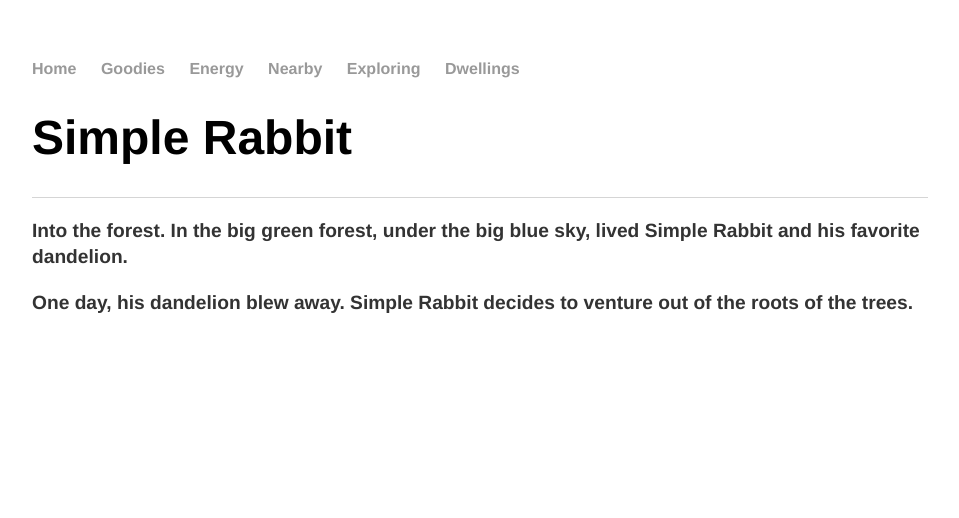
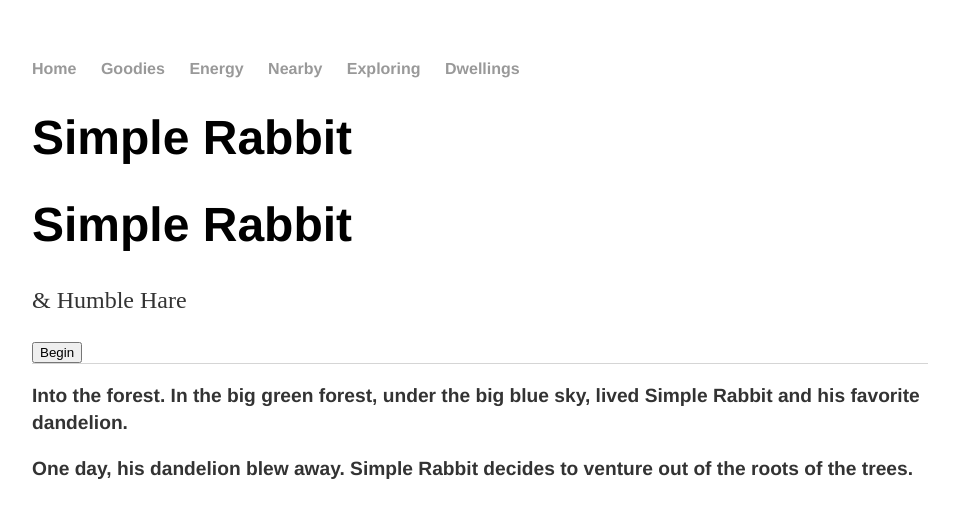
Before and after one commit to Squishy-Penguin/Squishy-Penguin.github.io, a Jekyll site: the page built from index.html, in a window 1280 px wide. Shown: the top 518 px of the page, without its empty margins (160-1119 px from the left). Built offline with Jekyll 4.4.1, drawn with Linux system fonts in a browser that asks for light colours.

Commit message:
Update index.html

```diff
--- a/index.html
+++ b/index.html
@@ -3,8 +3,15 @@ layout: default
 title: Simple Rabbit & Humble Hare
 ---
 
-    	<div class="blurb">
-        	<h1>Simple Rabbit</h1>
-              <p></p>
+    <div class="blurb">
+        <h1>Simple Rabbit</h1>
+        <p></p>
 
     </div><!-- /.blurb -->
+    <div class="banner-image">
+        <div class="banner-text">
+        <h1>Simple Rabbit</h1>
+        <p>& Humble Hare</p>
+        <button>Begin</button>
+    </div>
+</div>
```
